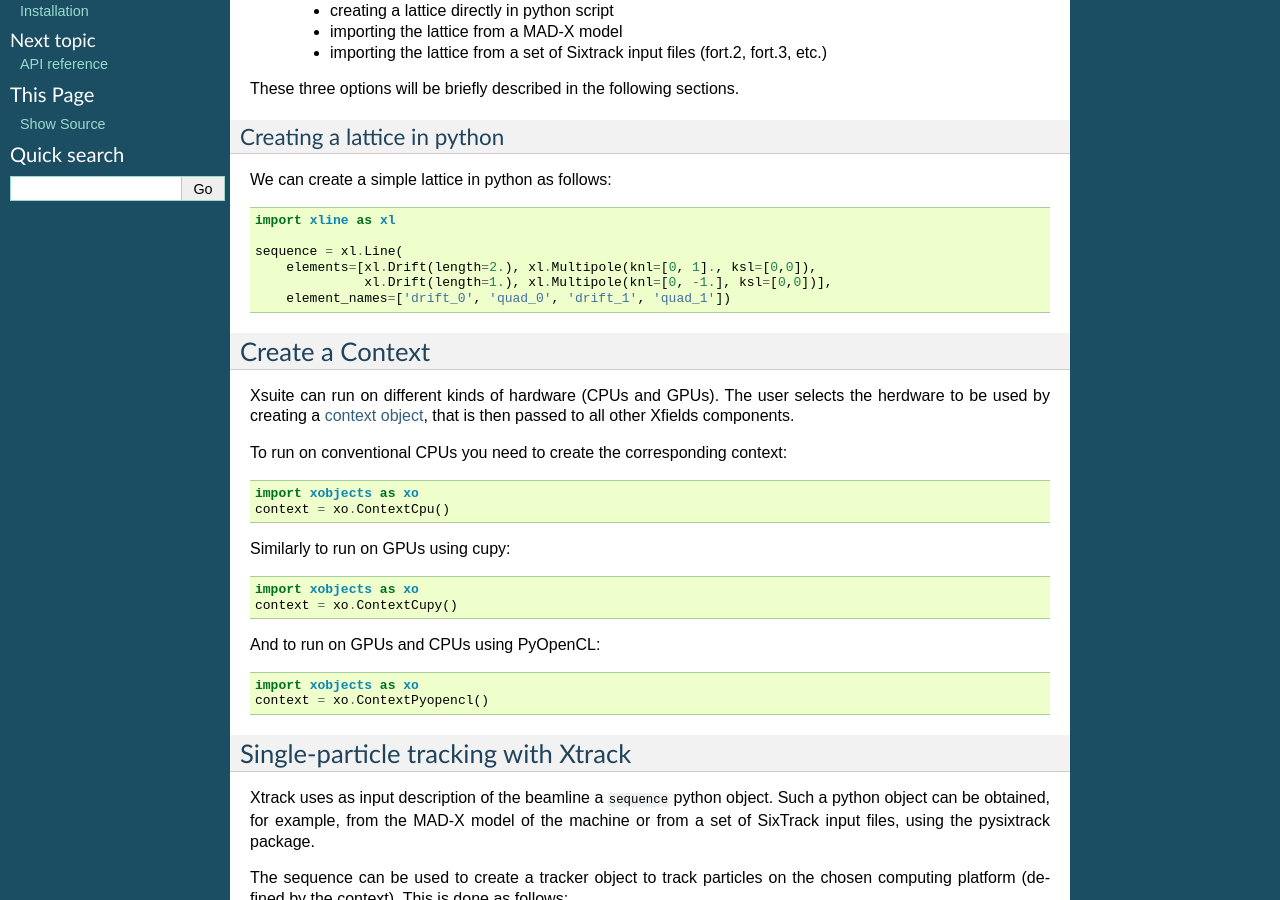
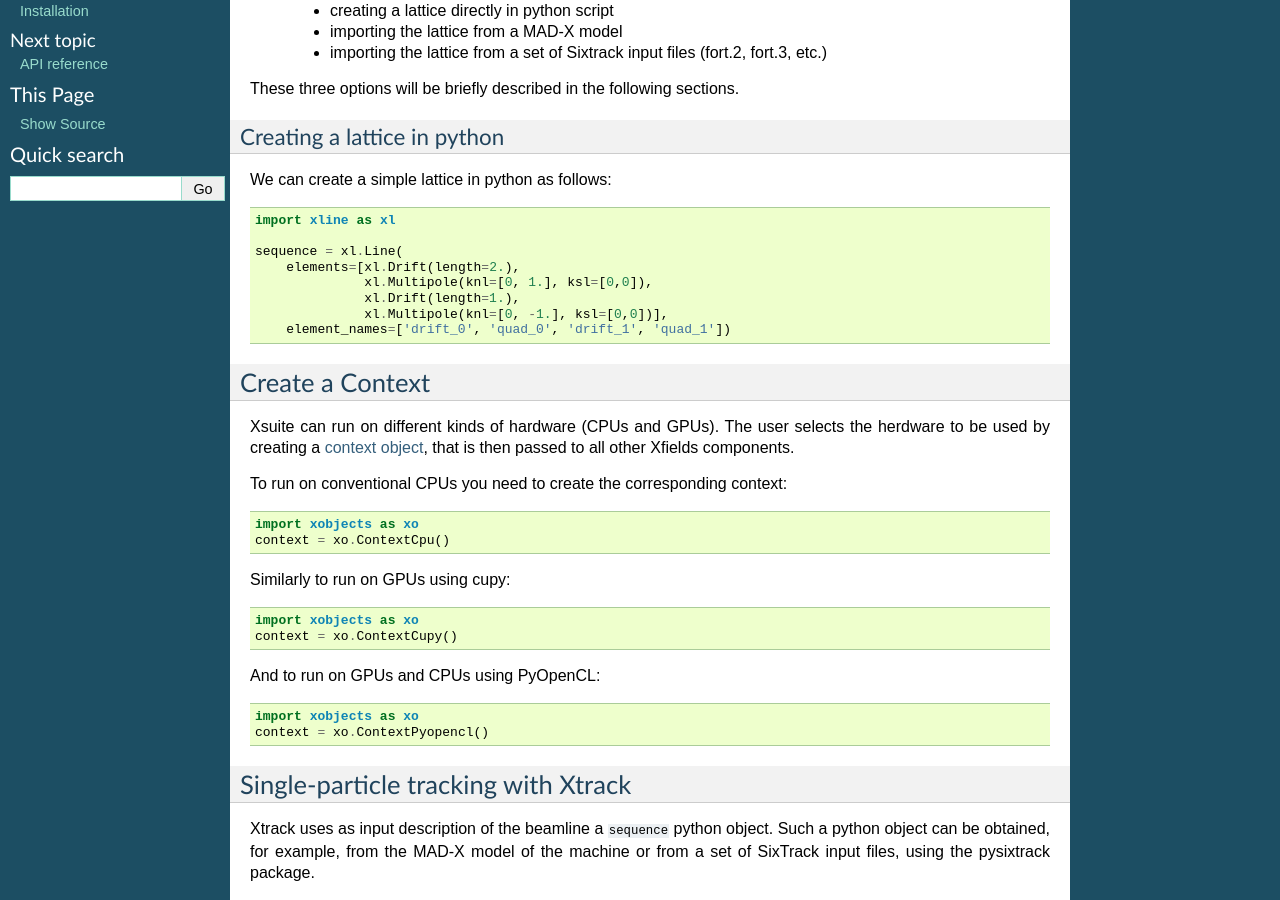
Before and after one commit to xsuite/xsuite, a Sphinx documentation site: the page built from docs/gettingstarted.rst, in a window 1280 px wide and 900 px high, scrolled down 300 px. Built offline with Sphinx 7.4.7, drawn with Linux system fonts in a browser that asks for light colours.

Commit message:
Quick push

```diff
--- a/docs/gettingstarted.rst
+++ b/docs/gettingstarted.rst
@@ -27,8 +27,10 @@
     import xline as xl
 
     sequence = xl.Line(
-        elements=[xl.Drift(length=2.), xl.Multipole(knl=[0, 1]., ksl=[0,0]),
-                  xl.Drift(length=1.), xl.Multipole(knl=[0, -1.], ksl=[0,0])],
+        elements=[xl.Drift(length=2.),
+                  xl.Multipole(knl=[0, 1.], ksl=[0,0]),
+                  xl.Drift(length=1.),
+                  xl.Multipole(knl=[0, -1.], ksl=[0,0])],
         element_names=['drift_0', 'quad_0', 'drift_1', 'quad_1'])
 
 Create a Context
```
